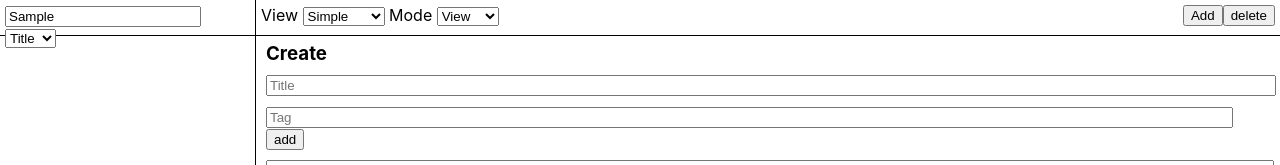
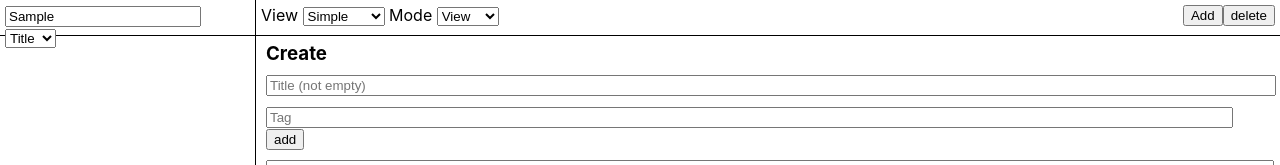
Before and after one commit to AlexandrLogunov97/Notebook, a React (Create React App) app: page / in a window 1280 px wide. Both pictures are taken after typing "Sample" into the empty fields and a click on the button "Add". Shown: the top 165 px of the page. Built offline with nearby package versions, Linux system fonts and the light colour scheme.

Commit message:
note can't empty

```diff
--- a/src/components/CreateNote.js
+++ b/src/components/CreateNote.js
@@ -70,7 +70,7 @@ export class CreateNote extends Component {
         return (
             <div>
                 <h3 className='item-justify'>Create</h3>
-                <input className='item-justify' placeholder='Title' onChange={this.onCreatedTitleChanging} /><br />
+                <input className='item-justify' placeholder='Title (not empty)' onChange={this.onCreatedTitleChanging} /><br />
                 <div className='item-justify'>
                     <input className='item-inner-justify' placeholder='Tag' onChange={this.onCreatedTagChange} value={this.state.tag} /><button onClick={this.onCreatedTag}>add</button>
                     {
```
